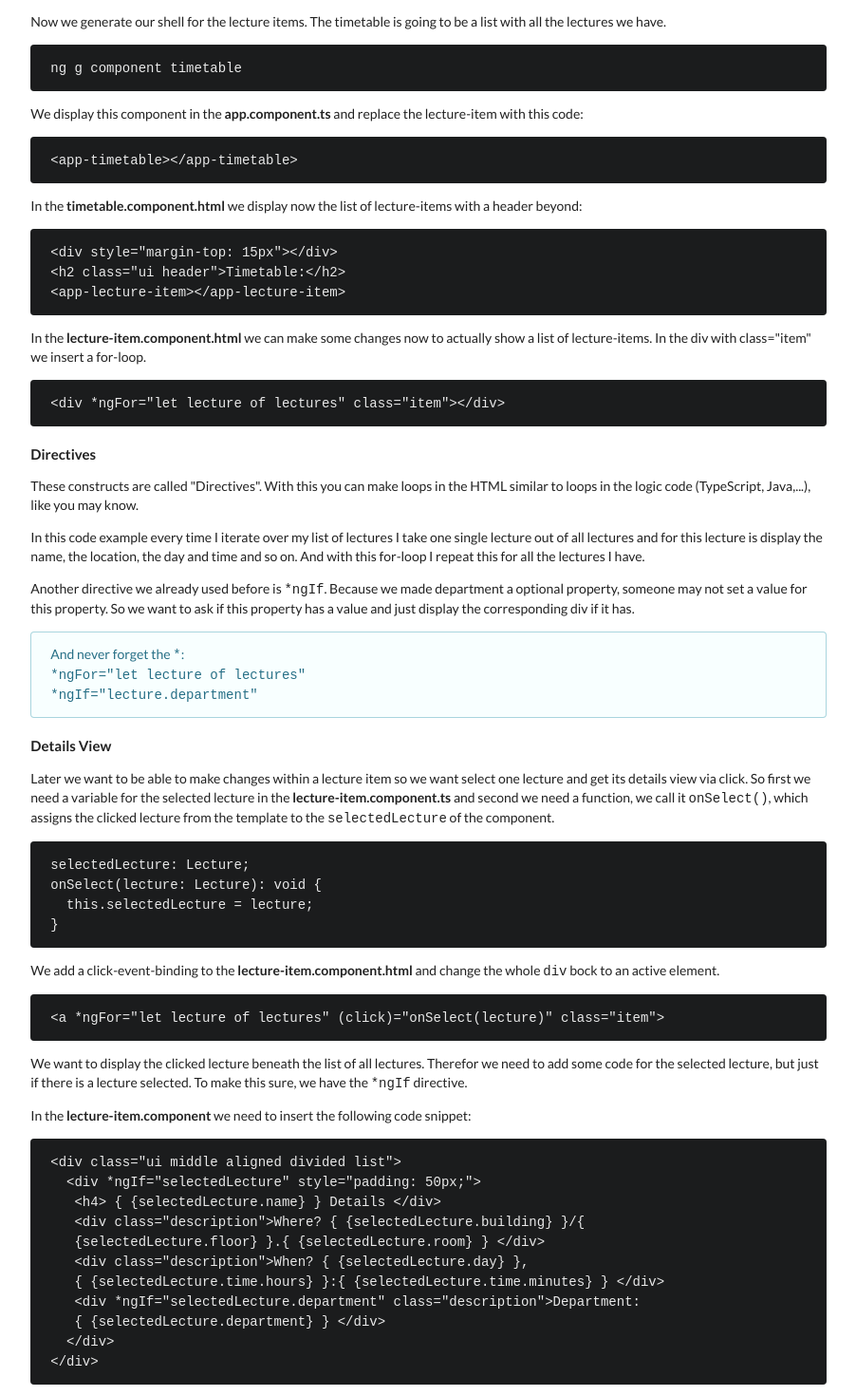
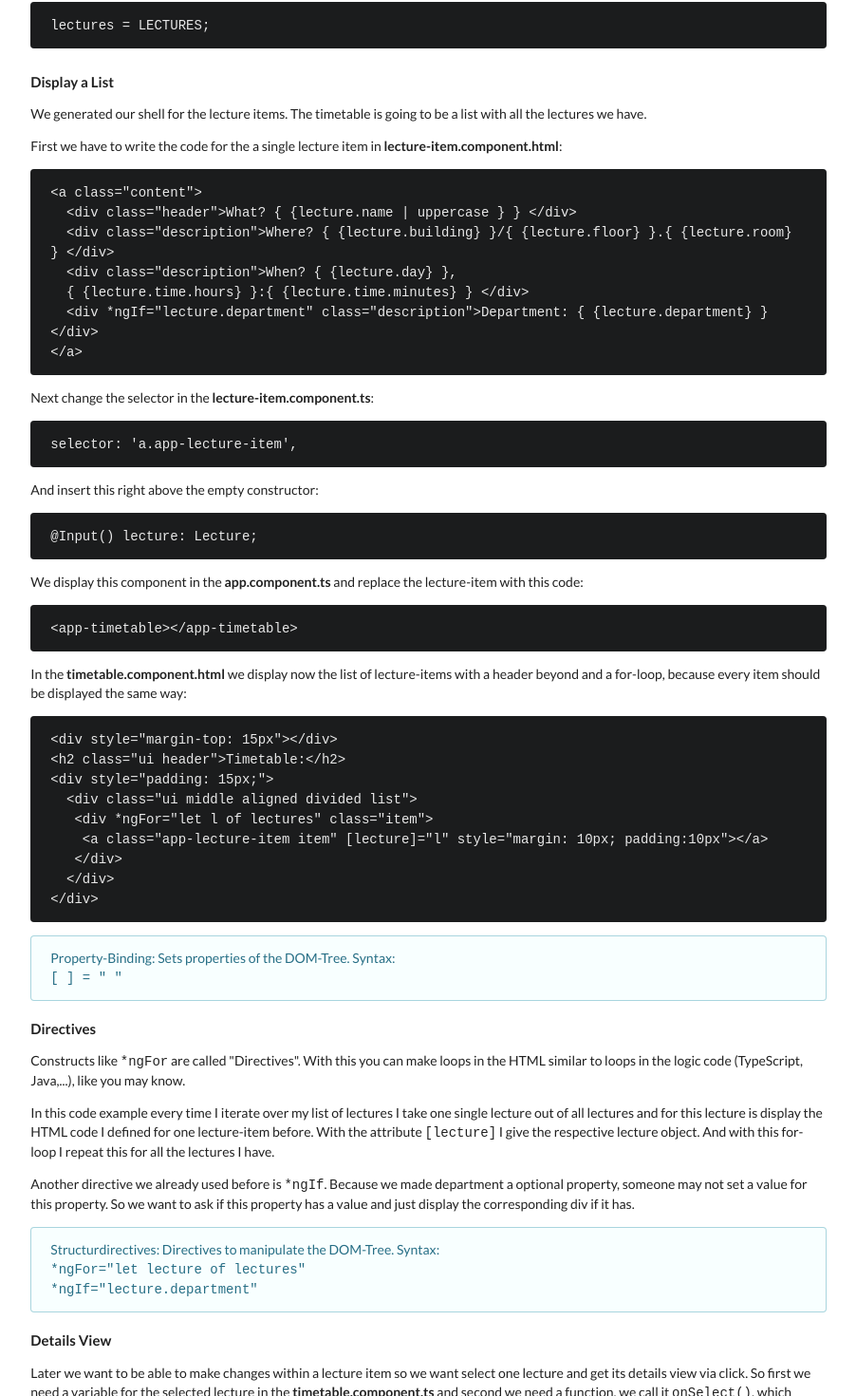
Before and after one commit to hirmer21to/angular_lernapp, an Angular app: page /app-components-formmodules-directives in a window 1280 px wide. Shown: the part 864-2334 px from the top of the page at 95% size, without its empty margins (333-1235 px from the left). Built offline with nearby package versions, Linux system fonts and the light colour scheme.

Commit message:
Abschnitt Components, FormModules, Directives beendet

```diff
--- a/src/app/components-formmodules-directives/components-formmodules-directives.component.html
+++ b/src/app/components-formmodules-directives/components-formmodules-directives.component.html
@@ -1,8 +1,9 @@
 <h2>Components, FormModules and Directives</h2>
 <h4>Mock Data</h4>
 <div *ngIf="praxis">
-    <p>Later we will have more than one lecture and therefor we are going to need a list to display all of them.
-        Because we don't get our data from a server we will create some mock-data and pretend they are from a server.</p>
+    <p>Later we will have more than one lecture and therefor we are going to need a list to display all of them. </p>
+    <p class="ui message black"><code>ng g component timetable</code></p>
+    <p>Because we don't get our data from a server we will create some mock-data and pretend they are from a server.</p>
     <p class="ui message black"><code>ng g class shared/mock-lectures</code></p>
     <p>In this class we define the constant LECTURES as an Array of lectures and export it. The content is the same
         like the property lecture from the lecture-item.component.ts, so you can copy the first from there and paste
@@ -25,43 +26,67 @@
            ]
             </code>
     </p>
-    <p>After that, you can delete the property lecture from the <b>lecture-item.component.ts</b> and replace it with
-        the constant.</p>
+    <p>After that, you can delete the property lecture from the <b>lecture-item.component.ts</b> and initialize the
+        constant in the <b>timetable.component.ts</b>, because we need the data in the list now.</p>
     <p class="ui message black"><code>lectures = LECTURES;</code></p>
 
     <h4>Display a List</h4>
     <p>
-        Now we generate our shell for the lecture items. The timetable is going to be a list with all the lectures we
+        We generated our shell for the lecture items. The timetable is going to be a list with all the lectures we
         have.
     </p>
-    <p class="ui message black"><code>ng g component timetable</code></p>
+    <p>First we have to write the code for the a single lecture item in <b>lecture-item.component.html</b>: </p>
+    <p class="ui message black"><code>
+        &lt;a class="content"&gt; <br/>
+        &nbsp; &lt;div class="header"&gt;What? &#123; &#123;lecture.name | uppercase &#125; &#125; &lt;/div&gt; <br/>
+        &nbsp; &lt;div class="description"&gt;Where? &#123; &#123;lecture.building&#125; &#125;/&#123; &#123;lecture.floor&#125; &#125;.&#123; &#123;lecture.room&#125; &#125; &lt;/div&gt; <br/>
+        &nbsp; &lt;div class="description"&gt;When? &#123; &#123;lecture.day&#125; &#125;, <br/>
+        &nbsp; &#123; &#123;lecture.time.hours&#125; &#125;:&#123; &#123;lecture.time.minutes&#125; &#125; &lt;/div&gt; <br/>
+        &nbsp; &lt;div *ngIf="lecture.department" class="description">Department: &#123; &#123;lecture.department&#125; &#125; &lt;/div&gt; <br/>
+        &lt;/a&gt;
+    </code></p>
+    <p>Next change the selector in the <b>lecture-item.component.ts</b>:</p>
+    <p class="ui message black"><code>selector: 'a.app-lecture-item',</code></p>
+    <p>And insert this right above the empty constructor:</p>
+    <p class="ui message black"><code>@Input() lecture: Lecture;</code></p>
     <p>We display this component in the <b>app.component.ts</b> and replace the lecture-item with this code:</p>
     <p class="ui message black"><code>&lt;app-timetable&gt;&lt;/app-timetable&gt;</code></p>
-    <p>In the <b>timetable.component.html</b> we display now the list of lecture-items with a header beyond:</p>
+    <p>In the <b>timetable.component.html</b> we display now the list of lecture-items with a header beyond and a
+        for-loop, because every item should be displayed the same way:</p>
     <p class="ui message black"><code>
             &lt;div style="margin-top: 15px"&gt;&lt;/div&gt;<br/>
             &lt;h2 class="ui header"&gt;Timetable:&lt;/h2&gt;<br/>
-            &lt;app-lecture-item&gt;&lt;/app-lecture-item&gt;
+            &lt;div style="padding: 15px;"&gt;<br/>
+            &nbsp; &lt;div class="ui middle aligned divided list"&gt;<br/>
+            &nbsp;&nbsp; &lt;div *ngFor="let l of lectures" class="item"&gt;<br/>
+            &nbsp;&nbsp;&nbsp; &lt;a class="app-lecture-item item" [lecture]="l" style="margin: 10px; padding:10px"&gt;&lt;/a&gt;<br/>
+            &nbsp;&nbsp; &lt;/div&gt;<br/>
+            &nbsp; &lt;/div&gt;<br/>
+            &lt;/div&gt;
     </code></p>
-    <p>In the <b>lecture-item.component.html</b> we can make some changes now to actually show a list of lecture-items.
-        In the div with class="item" we insert a
-        for-loop.</p>
-    <p class="ui message black"><code>&lt;div *ngFor="let lecture of lectures" class="item"&gt;&lt;/div&gt;</code></p>
 
+    <p class="ui info message">
+        Property-Binding: Sets properties of the DOM-Tree. Syntax:<br />
+        <code>[ ] = " "</code>
+    </p>
 
 </div>
 <div *ngIf="theorySmall" style="margin-top: 20px;">
     <h4>Directives</h4>
-    <p>These constructs are called "Directives". With this you can make loops in the HTML similar to loops in the logic
+    <p>Constructs like <code>*ngFor</code> are called "Directives". With this you can make loops in the HTML similar to
+        loops in the logic
         code (TypeScript, Java,...), like you may know. </p>
     <p>In this code example every time I iterate over my list of lectures I take one single lecture out of all
-        lectures and for this lecture is display the name, the location, the day and time and so on. And with this
+        lectures and for this lecture is display the HTML code I defined for one lecture-item before. With the
+        attribute <code>[lecture]</code> I give the respective lecture object. And with this
         for-loop I repeat this for all the lectures I have.</p>
     <p>Another directive we already used before is <code>*ngIf</code>. Because we made department a optional property,
         someone may not set a value for this property. So we want to ask if this property has a value and just display
         the corresponding div if it has.</p>
     <p class="ui info message">
-        And never forget the <code>*</code>:<br />
+        Structurdirectives: Directives to manipulate the DOM-Tree.
+        Syntax:
+        <br />
         <code>*ngFor="let lecture of lectures" <br />
         *ngIf="lecture.department"</code>
     </p>
@@ -69,7 +94,7 @@
 <div *ngIf="praxis" style="margin-top: 20px;">
     <h4>Details View</h4>
     <p>Later we want to be able to make changes within a lecture item so we want select one lecture and get its details
-        view via click. So first we need a variable for the selected lecture in the <b>lecture-item.component.ts</b>
+        view via click. So first we need a variable for the selected lecture in the <b>timetable.component.ts</b>
         and second we need a function, we call it <code>onSelect()</code>, which assigns the clicked lecture from the
         template to the <code>selectedLecture</code> of the component.</p>
     <p class="ui message black"><code>
@@ -78,27 +103,66 @@
                 &nbsp;  this.selectedLecture = lecture;<br/>
                 &#125;
         </code></p>
-    <p>We add a click-event-binding to the <b>lecture-item.component.html</b> and change the whole <code>div</code>
-        bock to an active element.</p>
-    <p class="ui message black"><code>&lt;a *ngFor="let lecture of lectures" (click)="onSelect(lecture)" class="item"&gt;
+
+    <p>We add a click-event-binding to the <b>timetable.component.html</b>:</p>
+    <p class="ui message black"><code>&lt;a class="app-lecture-item item" [lecture]="l" (click)="onSelect(l)" style="margin: 10px; padding:10px"&gt;
             </code></p>
+    <p class="ui info message">Event-Binding: Interrogate results and treat them. Syntax: <br />
+        <code>() = " "</code>
+    </p>
     <p>We want to display the clicked lecture beneath the list of all lectures. Therefor we need to add some code for
         the selected lecture, but just if there is a lecture selected. To make this sure, we have the <code>*ngIf</code>
         directive.</p>
-    <p>In the <b>lecture-item.component</b> we need to insert the following code snippet:</p>
+    <p>In the <b>timetable.component</b> we need to insert the following code snippet:</p>
     <p class="ui message black"><code>
-                &lt;div class="ui middle aligned divided list"&gt; <br/>
-                &nbsp; &lt;div *ngIf="selectedLecture" style="padding: 50px;"&gt; <br/>
-                &nbsp;&nbsp; &lt;h4&gt; &#123; &#123;selectedLecture.name&#125; &#125; Details &lt;/div&gt; <br/>
-                &nbsp;&nbsp; &lt;div class="description"&gt;Where? &#123; &#123;selectedLecture.building&#125; &#125;/&#123; <br/>
-                &nbsp;&nbsp; &#123;selectedLecture.floor&#125; &#125;.&#123; &#123;selectedLecture.room&#125; &#125; &lt;/div&gt; <br/>
-                &nbsp;&nbsp; &lt;div class="description"&gt;When? &#123; &#123;selectedLecture.day&#125; &#125;, <br/>
-                &nbsp;&nbsp; &#123; &#123;selectedLecture.time.hours&#125; &#125;:&#123; &#123;selectedLecture.time.minutes&#125; &#125; &lt;/div&gt; <br/>
-                &nbsp;&nbsp; &lt;div *ngIf="selectedLecture.department" class="description">Department: <br/>
-                &nbsp;&nbsp; &#123; &#123;selectedLecture.department&#125; &#125; &lt;/div&gt; <br/>
-                &nbsp; &lt;/div&gt; <br/>
+                &lt;div style="padding: 15px;"&gt; <br/>
+                &nbsp; &lt;div class="ui middle aligned divided list"&gt; <br/>
+                &nbsp;&nbsp; &lt;div *ngIf="selectedLecture" style="padding: 50px;"&gt; <br/>
+                &nbsp;&nbsp;&nbsp; &lt;h4&gt; &#123; &#123;selectedLecture.name&#125; &#125; Details &lt;/div&gt; <br/>
+                &nbsp;&nbsp;&nbsp; &lt;div class="description"&gt;Where? &#123; &#123;selectedLecture.building&#125; &#125;/&#123; <br/>
+                &nbsp;&nbsp;&nbsp; &#123;selectedLecture.floor&#125; &#125;.&#123; &#123;selectedLecture.room&#125; &#125; &lt;/div&gt; <br/>
+                &nbsp;&nbsp;&nbsp; &lt;div class="description"&gt;When? &#123; &#123;selectedLecture.day&#125; &#125;, <br/>
+                &nbsp;&nbsp;&nbsp; &#123; &#123;selectedLecture.time.hours&#125; &#125;:&#123; &#123;selectedLecture.time.minutes&#125; &#125; &lt;/div&gt; <br/>
+                &nbsp;&nbsp;&nbsp; &lt;div *ngIf="selectedLecture.department" class="description">Department: <br/>
+                &nbsp;&nbsp;&nbsp; &#123; &#123;selectedLecture.department&#125; &#125; &lt;/div&gt; <br/>
+                &nbsp;&nbsp; &lt;/div&gt; <br/>
+                &nbsp;&lt;/div&gt; <br/>
                 &lt;/div&gt; <br/>
             </code></p>
-    <p>Now we asked, is there a <code>selectedLecture</code>, okay then display the <code>selectedLecture.name selectedLecture.building</code>
+    <p>Now we asked, is there a <code>selectedLecture</code>, okay then display the <code>selectedLecture.name, selectedLecture.building</code>
         and all the other information.</p>
 </div>
+<h4>Make it an Input Form</h4>
+<div *ngIf="praxis" style="margin-top: 20px;">
+    <p>If we want to make changes in the details of a lecture, we are going to need two-way-binding and input fields.</p>
+    <p class="ui info message">Two-Way-Binding: Can read in properties and process results. Syntax: <br />
+        <code>[()] = " "</code>
+    </p>
+    <p>First we need to import the FormsModule in <b>app.module.ts</b>:</p>
+    <p class="ui message black"><code>import &#123; FormsModule &#125; from '@angular/forms';</code></p>
+    <p class="ui message black"><code>imports: [<br/>
+        ...,<br/>
+        FormsModule<br/>
+        ], </code></p>
+    <p>Afterwards we can make the changes in <b>timetable.component.html</b> with <code>[(ngModel)]</code>, the
+        bidirectional data-binding of Angular. It binds the selectedLecture.name property to the HTML input field so
+        that
+        data can flow in both directions: from the selectedLecture.name property to the input field and from the input
+        field
+        back to the selectedLecture.name.</p>
+    <p>This is going to be a lot of code, because the input form should already look good and provide drop-downs for an
+        easier input. For one item the code will look like this:</p>
+        <p class="ui message black">
+            <code>
+                    &lt;div class="field"&gt; <br/>
+                    &nbsp; &lt;label&gt;Name of the Lecture*:&lt;/label&gt; <br/>
+                    &nbsp; &lt;div class="field"&gt; <br/>
+                    &nbsp;&nbsp; &lt;input [(ngModel)]="selectedLecture.name" placeholder="Name" /&gt; <br/>
+                    &nbsp; &lt;/div&gt; <br/>
+                    &lt;/div&gt; <br/>
+        </code></p>
+        <p>Replace the old code for the details with this code for every input and finally the app looks like that:</p>
+
+</div>
+
+<iframe style="margin-top:20px; width:100%; height: 500px" src="https://stackblitz.com/edit/where-to-go-step-3?embed=1&file=src/app/timetable/timetable.component.html&hideNavigation=1"></iframe>
--- a/src/app/components/components.component.html
+++ b/src/app/components/components.component.html
@@ -50,6 +50,9 @@
   <p>This kind of data-binding is called interpolation and you just displayed the value of the property "tempText" via
     your
     HTML code.</p>
+    <p class="ui info message">Interpolation: Shows data in the template. Syntax: <br/>
+      <code>&#123; &#123; &nbsp; &#125; &#125;</code>
+    </p>
   <h4>Create Class</h4>
   <p>For our project we are going to need a class to define a lecture. With this code you can generate a TypeScript
     class in a new folder named "shared":</p>
```
